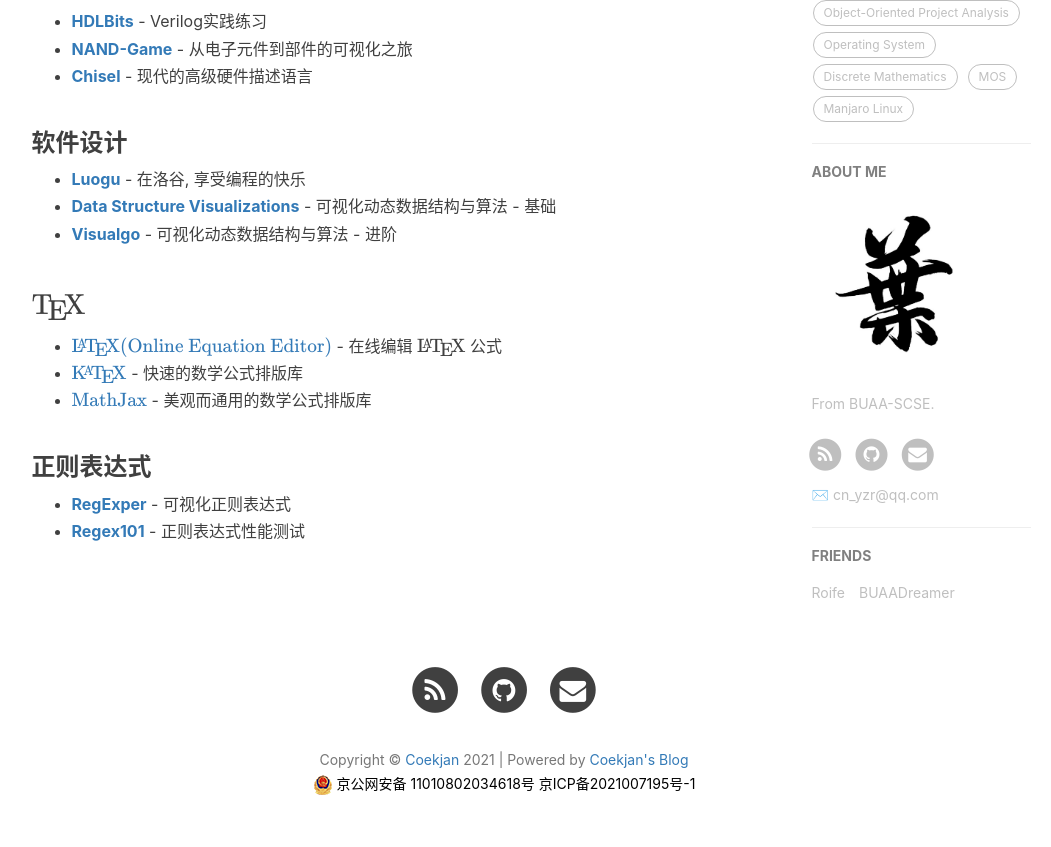
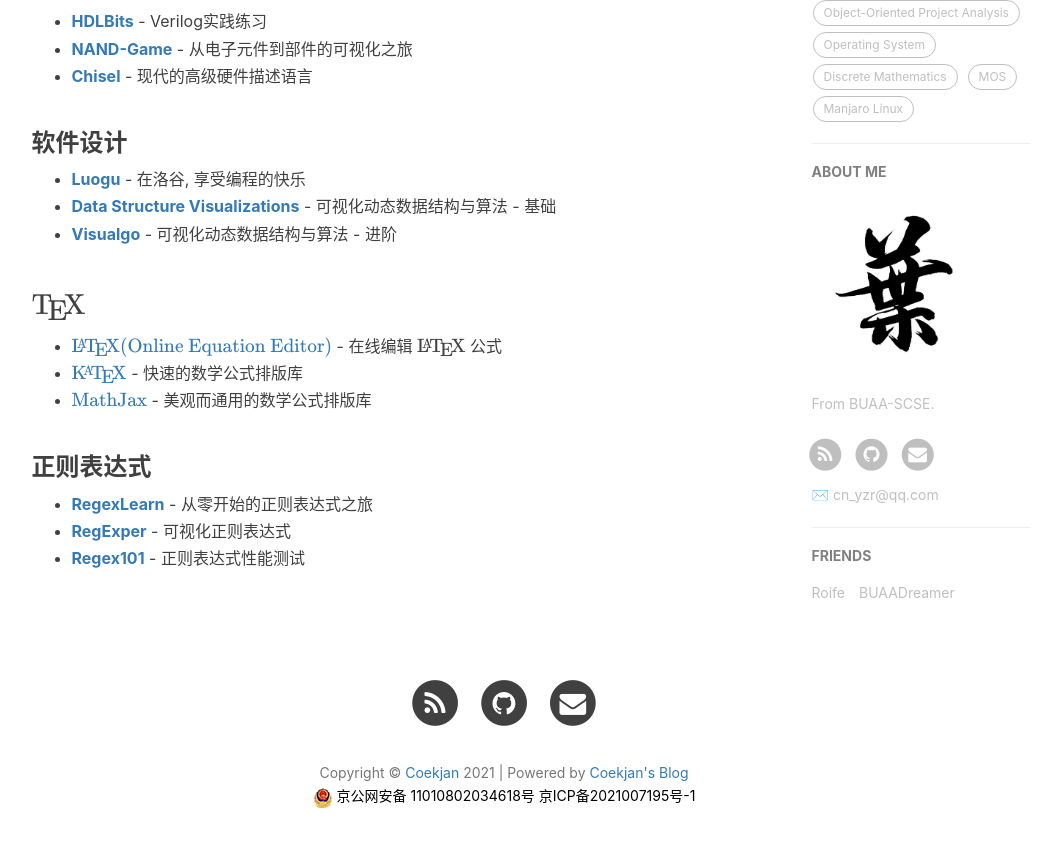
Before and after one commit to Coekjan/coekjan.github.io, a Jekyll site: the page built from 1-resources.html, in a window 1280 px wide and 900 px high, scrolled down 703 px. Shown: the top 847 px of the window, without its empty margins (136-1187 px from the left). Built offline with Jekyll 4.4.1, drawn with Linux system fonts in a browser that asks for light colours; nearby versions of some CDN libraries; comment, search, counter and statistics services are not loaded.

Commit message:
Update resources

```diff
--- a/_includes/resources/zh.md
+++ b/_includes/resources/zh.md
@@ -26,5 +26,6 @@
 
 ### 正则表达式
 
+* **[RegexLearn](https://regexlearn.com/)** - 从零开始的正则表达式之旅
 * **[RegExper](https://regexper.com/)** - 可视化正则表达式
 * **[Regex101](https://regex101.com/)** - 正则表达式性能测试
```
